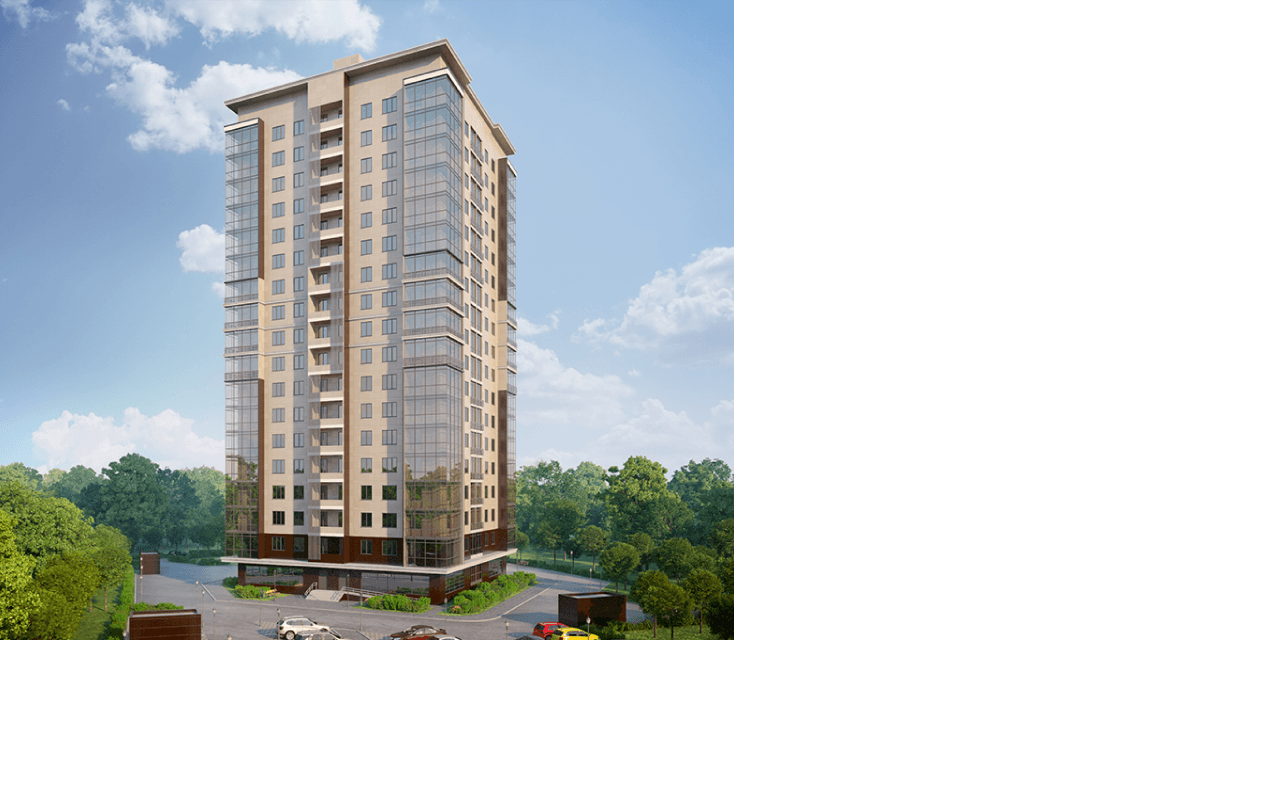
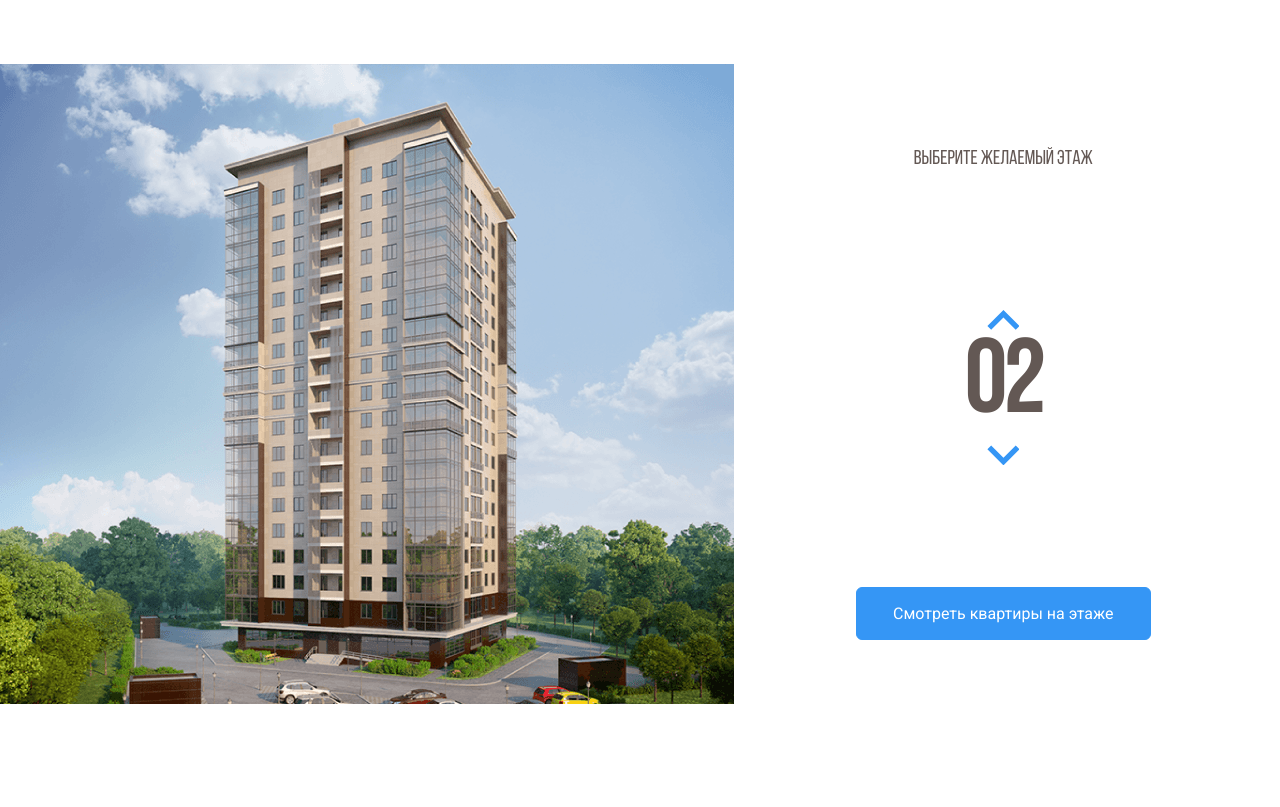
Before and after one commit to mindfling/mindfling.github.io, a PHP site: page / in a window 1280 px wide. Shown: the part 85-892 px from the top of the page. Before the commit the page ends 725 px from the top, so only its background shows below. Run offline with PHP 8.4, Linux system fonts and the light colour scheme.

Commit message:
feat fonts floors counter my and art

```diff
--- a/melody/css/style.css
+++ b/melody/css/style.css
@@ -1,3 +1,14 @@
+@font-face {
+    font-family: "Bebas Neue";
+    src: local("BebasNeueRegular"), url("../fonts/BebasNeueRegular.woff2") format("woff2"),
+        url("../fonts/BebasNeueRegular.woff") format("woff");
+    font-weight: normal;
+    font-style: normal;
+    font-display: swap;
+}
+
+
+
 * {
     box-sizing: border-box;
 }
@@ -79,6 +90,13 @@ body {
 }
 
 
+.main {
+    display: flex;
+    max-width: 1280px;
+    margin: 64px auto 99px;
+}
+
+
 .home-image path {
     opacity: 0;
 }
@@ -87,3 +105,82 @@ body {
     opacity: 1;
     cursor: pointer;
 }
+
+
+
+.choose {
+    display: flex;
+    justify-content: space-between;
+    flex-direction: column;
+    align-items: center;
+    margin: 68px 122px;
+}
+
+.main-title {
+    font-family: "Bebas Neue", sans-serif;
+    font-style: normal;
+    font-weight: normal;
+    font-size: 20px;
+    line-height: 22px;
+    text-align: center;
+    text-transform: uppercase;
+    color: #635854;
+}
+
+.counter-up {
+    display: flex;
+    background: url(../img/up.svg);
+    width: 32px;
+    height: 20px;
+}
+.counter-down {
+    display: flex;
+    background: url(../img/down.svg);
+    width: 32px;
+    height: 20px;
+}
+.counter {
+    display: flex;
+    font-family: "Bebas Neue", "Roboto", sans-serif;
+    font-style: normal;
+    font-weight: bold;
+    font-size: 100px;
+    text-align: center;
+    text-transform: uppercase;
+    color: #635854;
+}
+
+
+
+button {
+    cursor: pointer;
+}
+
+.up-floor-btn,
+.down-floor-btn,
+button {
+    border: none;
+}
+
+.main .button-primary {
+    padding: 16px 36px;
+    background: #3596F5;
+    border-radius: 6px;
+    border: 1px #3596F5 solid;
+    font-family: Roboto;
+    font-style: normal;
+    font-weight: normal;
+    font-size: 16px;
+    line-height: 19px;
+    text-align: center;
+    color: #FFFFFF;
+}
+
+
+
+
+.counter-group {
+    display: flex;
+    flex-direction: column;
+    align-items: center;
+}
--- a/melody/index.html
+++ b/melody/index.html
@@ -93,6 +93,21 @@
                     fill-opacity="0.75" />
             </svg>
         </div>
+
+        <div class="choose">
+            <h2 class="main-title">
+                Выберите желаемый этаж
+            </h2>
+
+            <div class="counter-group">
+                <button class="counter-button counter-up"></button>
+                <span class="counter">02</span>
+                <button class="counter-button counter-down"></button>
+            </div>
+            <!-- /.counter-group -->
+
+            <button class="button button-primary" type="button">Смотреть квартиры на этаже</button>
+        </div>
     </main>
 
 </body>
```
Also changed, not shown: melody/fonts/stylesheet.css (added, +8 -0 lines), melody/fonts/BebasNeueRegular.woff (added), melody/fonts/BebasNeueRegular.woff2 (added), melody/img/down.svg (added), melody/img/up.svg (added).
